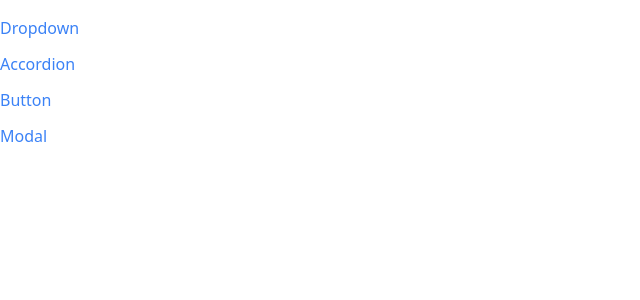
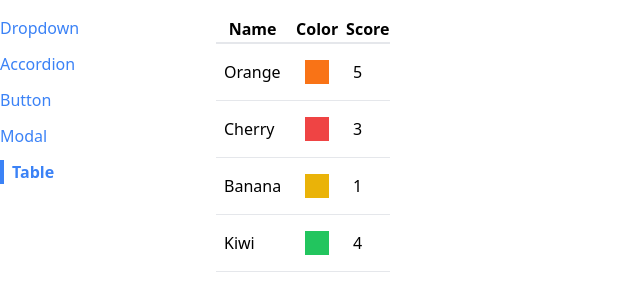
Before and after one commit to Laleh-S/react-components, a React (Create React App) app: page /table in a window 1280 px wide. Shown: the top 300 px of the page, without its empty margins (0-640 px from the left). Built offline with nearby package versions, Linux system fonts and the light colour scheme.

Commit message:
making reusable data table

```diff
--- a/src/App.js
+++ b/src/App.js
@@ -1,6 +1,6 @@
 // ① - We want to show the dropdown page whenever a user is at our root route whis is localhost:3000.
 
-// Here, we dieciding what content we are showing on the screen using the "currentpath" by We're gonna add in a new component called a
+// Here, we deciding what content we are showing on the screen using the "currentpath" by We're gonna add in a new component called a
 // "Route" component. The app component is gonna show a couple of different route components. Each route component is going to be given
 // a different set of props. a "path" prop and a "children" prop.
 
@@ -10,6 +10,9 @@
 import Sidebar from "./components/Sidebar";
 import ButtonPage from "./pages/ButtonPage";
 import ModalPage from "./pages/ModalPage";
+import TablePage from "./pages/TablePage";
+
+
 
 function App(){
 
@@ -26,8 +29,11 @@
                 <Route path="/button">
                     <ButtonPage />
                 </Route>
-                <Route path="/modal">
+                <Route path="/modal"> {/* Whenever user is in this path, we want to show our Modal component */}
                     <ModalPage />
+                </Route>
+                <Route path="/table"> {/* Whenever user is in this path, we want to show our TablePage component */}
+                    <TablePage />
                 </Route>
             </div>
         </div>
--- a/src/components/Sidebar.js
+++ b/src/components/Sidebar.js
@@ -19,6 +19,7 @@
         { label: "Accordion", path: "/accordion" },
         { label: "Button", path: "/button" },
         { label: "Modal", path: "/modal" },
+        { label: "Table", path: "/table" }, // Whenever a user clicks on this, we're gonna take them to a path of "/table".
     ];
 
     const renderedLinks = links.map((link) => {
--- /dev/null
+++ b/src/components/Table.js
@@ -0,0 +1,60 @@
+
+// In React we cannot create a <div> inside a <table> element, we get an error if we do.
+// <tr> represents one row of headers.
+// <th> Each individual header column. Example: fruit name, color, score
+
+//! IMPORTANT
+// The goal of our "Table.js" component is to be able to receive any kind of data and render it out as a table.
+
+//! IMPORTANT: ①
+// The column object is going to be each of the config objects in "TablePage.js".
+
+// Instead of writing out each individual <td> one by one, we are produce them by mapping over our config array. Inside "renderedCells"
+// going to return a <td> where we call the "column" object's render function and pass in function and pass in the current "rowData"
+// that we are mapping over.
+
+// The <td> also must have a key value because we are building up a list of elements here. We give it column object's
+// label property because its unique and consistent.
+
+// We map over the config array because we always want to have a number of columns or number of TDs equal to the number of objects
+// inside of this array. So if we have three objects in "config" inside "TablePage.js", it means we want to have three columns. Which
+// means we want to have three <td> elements inside of each row.
+//! -----
+
+
+
+
+function Table( {data, config, keyFunc} ) {
+    const renderedHeaders = config.map((column) => {
+        return (
+            <th key={column.label}>{column.label}</th>
+        );
+    });
+
+    // We're taking the "rowData" object that we are mapping over inside "Table.js" and pass it into the "render" function inside
+    // "TablePage.js" and get back exactly the rowData's name. this is what is going to be displayed inside the first <td>. Then we
+    // repeat the process with other <td>s
+    const renderedRows = data.map((rowData) => {
+        const renderedCells = config.map((column) => { // ①
+            return <td className="p-2" key={column.label}>
+                {column.render(rowData)}</td>
+        })
+        return(
+            <tr className="border-b" key={keyFunc(rowData)}>
+                {renderedCells}
+            </tr>
+        );
+    });
+
+
+    return (
+        <table className="table-auto border-spacing-2">
+            <thead>
+                <tr className="border-b-2">{renderedHeaders}</tr>
+            </thead>
+            <tbody>{renderedRows}</tbody>
+        </table>
+    )
+};
+
+export default Table;
--- a/src/pages/AccordionPage.js
+++ b/src/pages/AccordionPage.js
@@ -1,3 +1,5 @@
+// This page is the Parent component for Accordion component.
+
 import Accordion from "../components/Accordion";
 
 function AccordionPage(){
--- a/src/pages/DropdownPage.js
+++ b/src/pages/DropdownPage.js
@@ -1,3 +1,4 @@
+
 import Dropdown from "../components/Dropdown"
 import { useState } from "react";
 
--- a/src/pages/ModalPage.js
+++ b/src/pages/ModalPage.js
@@ -1,4 +1,5 @@
 // We are going to style our button using our reusable button that we created. Therefore we import the "button" component.
+// This page is the Parent component for Modal component.
 
 import Modal from "../components/Modal";
 import Button from "../components/Button";
--- /dev/null
+++ b/src/pages/TablePage.js
@@ -0,0 +1,45 @@
+// This page is the Parent component for Table component.
+
+
+
+
+import Table from "../components/Table";
+
+function TablePage() {
+
+    const data = [
+        { name: "Orange", color: "bg-orange-500", score: 5 },
+        { name: "Cherry", color: "bg-red-500", score: 3 },
+        { name: "Banana", color: "bg-yellow-500", score: 1 },
+        { name: "Kiwi", color: "bg-green-500", score: 4 },
+    ];
+
+    // If we want to add in additional columns to the table, all we have to do is to add in an additional config object here.
+    const config = [
+        {
+            label: "Name",
+            render: (fruit) => fruit.name
+        },
+        {
+            label: "Color",
+            render: (fruit) => <div className={`p-3 m-2 ${fruit.color}`}></div>
+        },
+        {
+            label: "Score",
+            render: (fruit) => fruit.score
+        },
+    ];
+
+    // This is a function that we can use to get a key to use for each individual row inside of our table.
+    const keyFunc = (fruit) => {
+        return fruit.name;
+    };
+
+    return (
+        <div>
+            <Table data={data} config={config} keyFunc={keyFunc}/>
+        </div>
+    );
+};
+
+export default TablePage;
```
